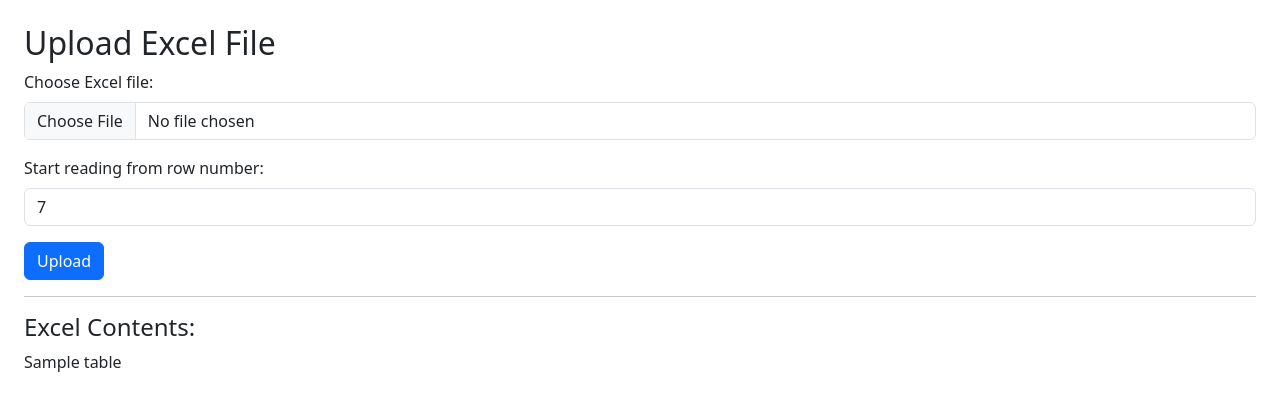
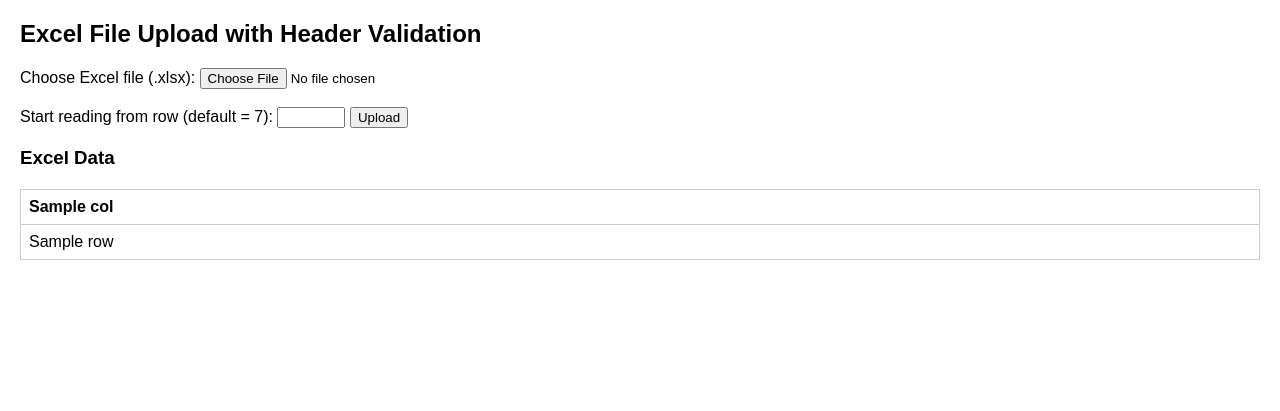
Before and after one commit to abhi1302/excel-viewer, a Flask app: template templates/index.html in a window 1280 px wide. Shown: the top 411 px of the page. Run offline with Flask 3, Linux system fonts and the light colour scheme; the template is opened without the code that fills it: most values are stand-ins (such as "Sample title", 1, 10 or a date in 2020).

Commit message:
Adding Validations and header

```diff
--- a/app.py
+++ b/app.py
@@ -1,39 +1,75 @@
-from flask import Flask, request, render_template, send_file
+from flask import Flask, render_template, request
 import pandas as pd
-import io
 import os
 
 app = Flask(__name__)
 
-@app.route('/', methods=['GET', 'POST'])
+EXPECTED_HEADERS = [
+    "BU PLMN Code",
+    "TADIG PLMN Code",
+    "Start date",
+    "End date",
+    "Currency",
+    "MOC Local Call Rate/Value",
+    "Charging interval",
+    "MOC Call Back Home Rate/Value",
+    "Charging interval",
+    "MOC Rest of the world Rate/Value",
+    "Charging interval",
+    "MOC Premium numbers Rate/Value",
+    "Charging interval",
+    "MOC Special numbers Rate/Value",
+    "Charging interval",
+    "MOC Satellite Rate/Value",
+    "Charging interval",
+    "MTC Call Rate/Value",
+    "Charging interval",
+    "MO-SMS Rate/Value",
+    "GPRS Rate MB Rate/Value",
+    "GPRS Rate per KB Rate/Value",
+    "Charging interval",
+    "VoLTE Rate MB Rate/Value",
+    "Charging interval",
+    "Tax applicable Yes/No",
+    "Tax applicable Tax Value",
+    "Tax included in the rate Yes/No",
+    "Bearer Service included in Special IOT Yes/No"
+]
+
+def validate_excel(df):
+    messages = []
+    if str(df.iloc[3, 0]).strip() != "BU PLMN Code":
+        messages.append(f"A4 = '{df.iloc[3,0]}' ≠ 'BU PLMN Code'")
+    if str(df.iloc[3, 1]).strip() != "TADIG PLMN Code":
+        messages.append(f"B4 = '{df.iloc[3,1]}' ≠ 'TADIG PLMN Code'")
+    if str(df.iloc[3, 2]).strip() != "Start date":
+        messages.append(f"C4 = '{df.iloc[3,2]}' ≠ 'Start date'")
+    if str(df.iloc[3, 3]).strip() != "End date":
+        messages.append(f"D4 = '{df.iloc[3,3]}' ≠ 'End date'")
+    if str(df.iloc[3, 4]).strip() != "Currency":
+        messages.append(f"E4 = '{df.iloc[3,4]}' ≠ 'Currency'")
+    return messages
+
+@app.route("/", methods=["GET", "POST"])
 def index():
-    table_html = None
-    download_link = None
+    data = None
+    headers = []
+    errors = []
+    row_start = int(request.form.get("start_row", 7))
 
-    if request.method == 'POST':
-        file = request.files['file']
-        start_row = int(request.form.get('start_row', 7))
-        if file and file.filename.endswith(('.xls', '.xlsx')):
-            df = pd.read_excel(file, skiprows=start_row - 1)
-            df.columns = [str(col).upper() for col in df.columns]
+    if request.method == "POST":
+        file = request.files.get("file")
+        if file and file.filename.endswith(".xlsx"):
+            df_raw = pd.read_excel(file, header=None)
+            errors = validate_excel(df_raw)
+            if not errors:
+                df_data = pd.read_excel(file, header=None, skiprows=row_start - 1)
+                df_data.columns = EXPECTED_HEADERS
+                data = df_data.fillna("").to_dict(orient="records")
+                headers = df_data.columns.tolist()
 
-            output = io.BytesIO()
-            with pd.ExcelWriter(output, engine='openpyxl') as writer:
-                df.to_excel(writer, index=False, sheet_name='Processed')
-            output.seek(0)
+    return render_template("index.html", data=data, headers=headers, errors=errors, start_row=row_start)
 
-            global processed_excel
-            processed_excel = output
-
-            table_html = df.to_html(classes='table table-striped', index=False)
-            download_link = True
-
-    return render_template('index.html', table=table_html, download=download_link)
-
-@app.route('/download')
-def download():
-    return send_file(processed_excel, download_name="processed_ratecard.xlsx", as_attachment=True)
-
-if __name__ == '__main__':
-    port = int(os.environ.get('PORT', 10000))
-    app.run(host='0.0.0.0', port=port)
+if __name__ == "__main__":
+    port = int(os.environ.get("PORT", 5000))
+    app.run(debug=True, host="0.0.0.0", port=port)
--- a/requirements.txt
+++ b/requirements.txt
@@ -1,4 +1,3 @@
-flask
+Flask
 pandas
 openpyxl
-gunicorn
--- a/templates/index.html
+++ b/templates/index.html
@@ -1,29 +1,57 @@
-<!doctype html>
-<html lang="en">
+<!DOCTYPE html>
+<html>
 <head>
-  <title>Excel Viewer</title>
-  <link href="https://cdn.jsdelivr.net/npm/bootstrap@5.3.0/dist/css/bootstrap.min.css" rel="stylesheet">
+  <title>Excel Viewer with Validation</title>
+  <style>
+    body { font-family: Arial, sans-serif; margin: 20px; }
+    table { border-collapse: collapse; width: 100%; margin-top: 20px; }
+    th, td { border: 1px solid #ccc; padding: 8px; text-align: left; }
+    .error { color: red; margin-top: 10px; }
+    input[type="number"] { width: 60px; }
+  </style>
 </head>
-<body class="p-4">
-  <h2>Upload Excel File</h2>
+<body>
+  <h2>Excel File Upload with Header Validation</h2>
   <form method="post" enctype="multipart/form-data">
-    <div class="mb-3">
-      <label for="file" class="form-label">Choose Excel file:</label>
-      <input type="file" name="file" accept=".xls,.xlsx" class="form-control" required>
+    <label>Choose Excel file (.xlsx): </label>
+    <input type="file" name="file" required>
+    <br><br>
+    <label>Start reading from row (default = 7): </label>
+    <input type="number" name="start_row" value="{{ start_row }}" min="1">
+    <button type="submit">Upload</button>
+  </form>
+
+  {% if errors %}
+    <div class="error">
+      <h4>Validation Errors:</h4>
+      <ul>
+        {% for err in errors %}
+          <li>{{ err }}</li>
+        {% endfor %}
+      </ul>
     </div>
-    <div class="mb-3">
-      <label for="start_row" class="form-label">Start reading from row number:</label>
-      <input type="number" name="start_row" value="7" min="1" class="form-control" required>
-    </div>
-    <button type="submit" class="btn btn-primary">Upload</button>
-  </form>
-  <hr>
-  {% if table %}
-    <h4>Excel Contents:</h4>
-    <div>{{ table | safe }}</div>
-    {% if download %}
-      <a href="/download" class="btn btn-success mt-3">Download Processed Excel</a>
-    {% endif %}
+  {% endif %}
+
+  {% if data %}
+    <h3>Excel Data</h3>
+    <table>
+      <thead>
+        <tr>
+          {% for col in headers %}
+            <th>{{ col }}</th>
+          {% endfor %}
+        </tr>
+      </thead>
+      <tbody>
+        {% for row in data %}
+          <tr>
+            {% for col in headers %}
+              <td>{{ row[col] }}</td>
+            {% endfor %}
+          </tr>
+        {% endfor %}
+      </tbody>
+    </table>
   {% endif %}
 </body>
 </html>
```
Also changed, not shown: 2 other files.
